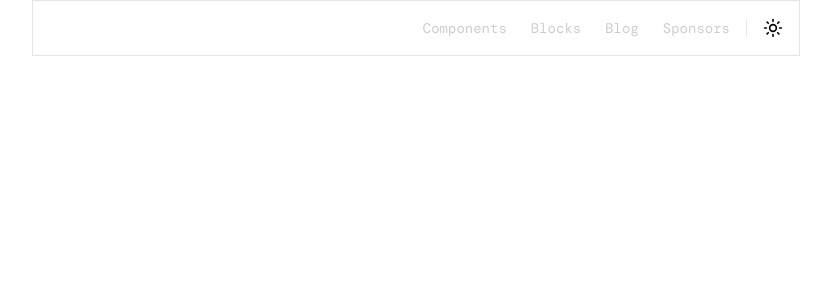
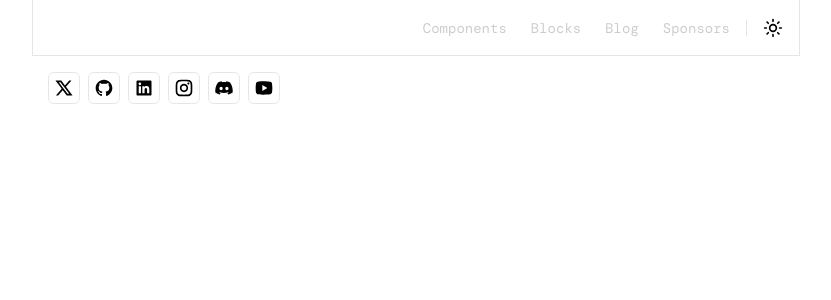
Before and after one commit to andrejkoller/projects-andrejkoller-next, a Next.js app: page / in a window 1280 px wide. Shown: the top 300 px of the page, without its empty margins (224-1055 px from the left). Built offline with nearby package versions, Linux system fonts and the light colour scheme; a web font is replaced by a local one.

Commit message:
feat: add new pages for Blocks, Components, and Sponsors; implement SocialsPanel component and update header links configuration

```diff
--- /dev/null
+++ b/app/blocks/page.tsx
@@ -0,0 +1,5 @@
+export default function BlocksPage() {
+  return (
+    <div className="flex flex-col flex-1 items-center justify-center"></div>
+  );
+}
--- a/app/about/page.tsx
+++ b/app/components/page.tsx
@@ -1,4 +1,4 @@
-export default function AboutPage() {
+export default function ComponentsPage() {
   return (
     <div className="flex flex-col flex-1 items-center justify-center"></div>
   );
--- a/app/page.tsx
+++ b/app/page.tsx
@@ -1,5 +1,9 @@
+import { SocialsPanel } from "@/components/socials-panel";
+
 export default function Home() {
   return (
-    <div className="flex flex-col flex-1 items-center justify-center"></div>
+    <div className="flex flex-col flex-1 items-center justify-center max-w-3xl mx-auto">
+      <SocialsPanel />
+    </div>
   );
 }
--- /dev/null
+++ b/app/sponsors/page.tsx
@@ -0,0 +1,5 @@
+export default function SponsorsPage() {
+  return (
+    <div className="flex flex-col flex-1 items-center justify-center"></div>
+  );
+}
--- a/components/header.tsx
+++ b/components/header.tsx
@@ -9,17 +9,18 @@ export const Header = () => {
   const pathname = usePathname();
 
   return (
-    <header className="flex items-center justify-between h-(--header-height) max-w-3xl w-full mx-auto border border-border sticky top-0 px-4">
+    <header className="flex items-center justify-between h-(--header-height) max-w-3xl w-full mx-auto border-b border-r border-l border-border sticky top-0 px-4">
       <div>{/* Logo or site title coming soon */}</div>
       <div className="flex items-center">
         <ul className="flex items-center gap-6">
-          {headerLinksConfig.map(({ key, label, href }) => (
-            <li key={key} className="inline-block text-sm font-normal">
+          {headerLinksConfig.map((link) => (
+            <li key={link.key} className="inline-block text-sm font-normal">
               <Link
-                href={href}
-                className={`text-(--color-text-muted) hover:text-(--color-text-primary) transition-all duration-200 ${pathname === href ? "text-(--color-text-primary)" : ""}`}
+                href={link.href}
+                className={`text-(--color-text-muted) hover:text-(--color-text-primary) transition-all duration-200 ${pathname === link.href ? "text-(--color-text-primary)" : ""}`}
               >
-                {label}
+                {link.label}
+                <span className="sr-only">{link.screenReaderLabel}</span>
               </Link>
             </li>
           ))}
--- /dev/null
+++ b/components/socials-panel.tsx
@@ -0,0 +1,29 @@
+import { socialsConfig } from "@/configs/socials-config";
+import Link from "next/link";
+
+export const SocialsPanel = () => {
+  return (
+    <div className="p-4 w-full">
+      <ul className="flex flex-wrap gap-2">
+        {socialsConfig.map((social) => {
+          const Icon = social.icon;
+
+          return (
+            <li key={social.key}>
+              <Link
+                href={social.href}
+                target="_blank"
+                rel="noopener noreferrer"
+                className="flex size-8 items-center justify-center rounded-md border border-border hover:bg-muted dark:border-input dark:hover:bg-input/50 [&_svg]:pointer-events-none [&_svg]:shrink-0 [&_svg]:text-foreground [&_svg:not([class*='size-'])]:size-5"
+                aria-label={social.screenReaderLabel}
+              >
+                <Icon />
+                <span className="sr-only">{social.screenReaderLabel}</span>
+              </Link>
+            </li>
+          );
+        })}
+      </ul>
+    </div>
+  );
+};
--- a/configs/header-links-config.ts
+++ b/configs/header-links-config.ts
@@ -3,20 +3,24 @@ export const headerLinksConfig = [
     key: "components",
     label: "Components",
     href: "/components",
+    screenReaderLabel: "Components",
   },
   {
     key: "blocks",
     label: "Blocks",
     href: "/blocks",
+    screenReaderLabel: "Blocks",
   },
   {
     key: "blog",
     label: "Blog",
     href: "/blog",
+    screenReaderLabel: "Blog",
   },
   {
     key: "sponsors",
     label: "Sponsors",
     href: "/sponsors",
+    screenReaderLabel: "Sponsors",
   },
 ];
--- /dev/null
+++ b/configs/socials-config.ts
@@ -0,0 +1,53 @@
+import {
+  RiTwitterXLine,
+  RiGithubFill,
+  RiLinkedinBoxFill,
+  RiInstagramLine,
+  RiDiscordFill,
+  RiYoutubeFill,
+} from "@remixicon/react";
+
+export const socialsConfig = [
+  {
+    key: "x",
+    name: "X",
+    href: "https://x.com/andrejkoller",
+    screenReaderLabel: "X (formerly Twitter)",
+    icon: RiTwitterXLine,
+  },
+  {
+    key: "github",
+    name: "GitHub",
+    href: "https://github.com/andrejkoller",
+    screenReaderLabel: "GitHub",
+    icon: RiGithubFill,
+  },
+  {
+    key: "linkedin",
+    name: "LinkedIn",
+    href: "https://www.linkedin.com/in/andrejkoller",
+    screenReaderLabel: "LinkedIn",
+    icon: RiLinkedinBoxFill,
+  },
+  {
+    key: "instagram",
+    name: "Instagram",
+    href: "https://www.instagram.com/andrejkollerofficial",
+    screenReaderLabel: "Instagram",
+    icon: RiInstagramLine,
+  },
+  {
+    key: "discord",
+    name: "Discord",
+    href: "https://discord.com/invite/andrejkoller",
+    screenReaderLabel: "Discord",
+    icon: RiDiscordFill,
+  },
+  {
+    key: "youtube",
+    name: "YouTube",
+    href: "https://www.youtube.com/@andrejkoller",
+    screenReaderLabel: "YouTube",
+    icon: RiYoutubeFill,
+  },
+];
--- a/package.json
+++ b/package.json
@@ -10,6 +10,7 @@
   },
   "dependencies": {
     "@base-ui/react": "^1.5.0",
+    "@remixicon/react": "^4.9.0",
     "class-variance-authority": "^0.7.1",
     "clsx": "^2.1.1",
     "lucide-react": "^1.17.0",
@@ -17,6 +18,7 @@
     "next": "16.2.6",
     "react": "19.2.4",
     "react-dom": "19.2.4",
+    "remixicon": "^4.9.1",
     "shadcn": "^4.8.2",
     "tailwind-merge": "^3.6.0",
     "tw-animate-css": "^1.4.0"
```
Also changed, not shown: 1 other file (tests, documents, lock files or other folders).
